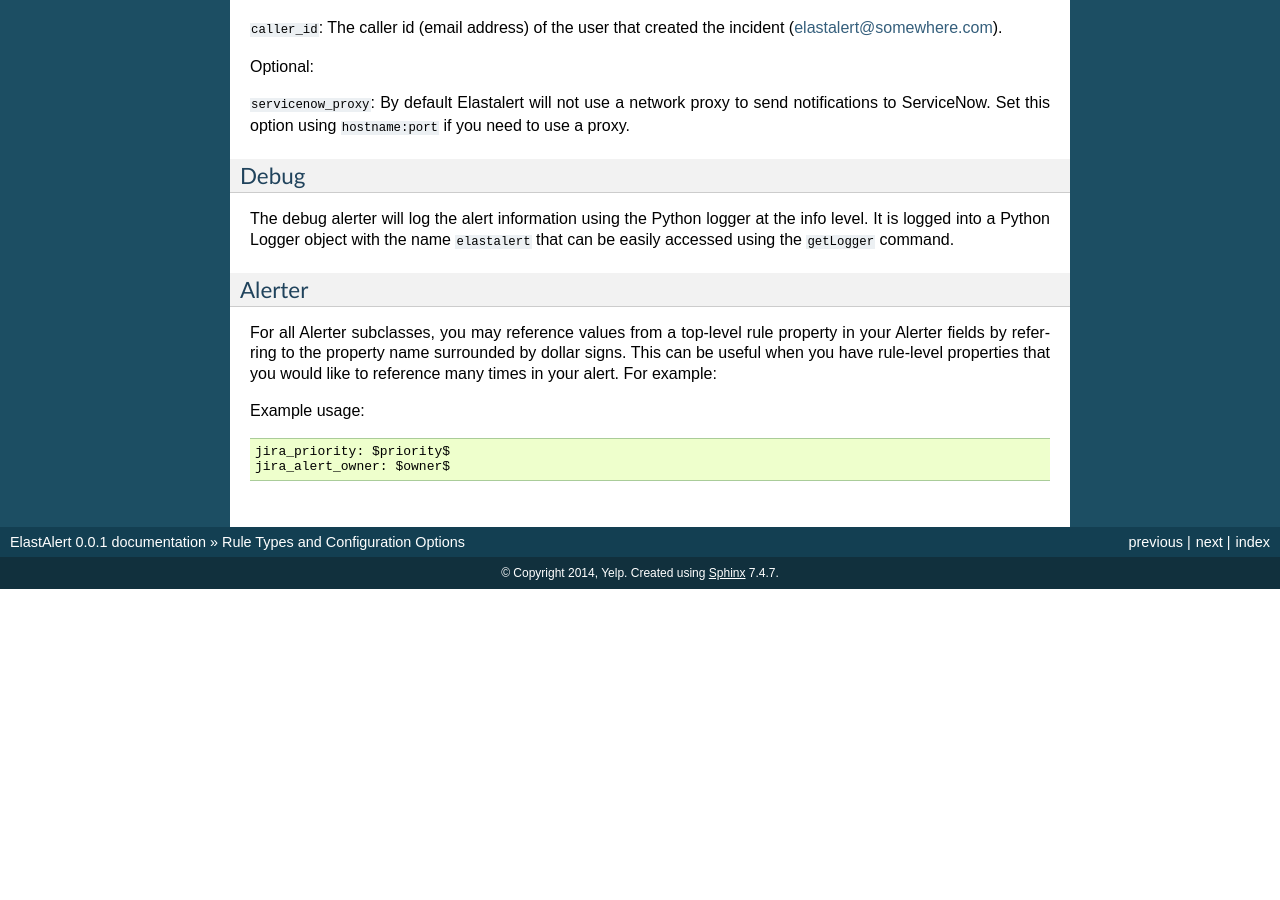
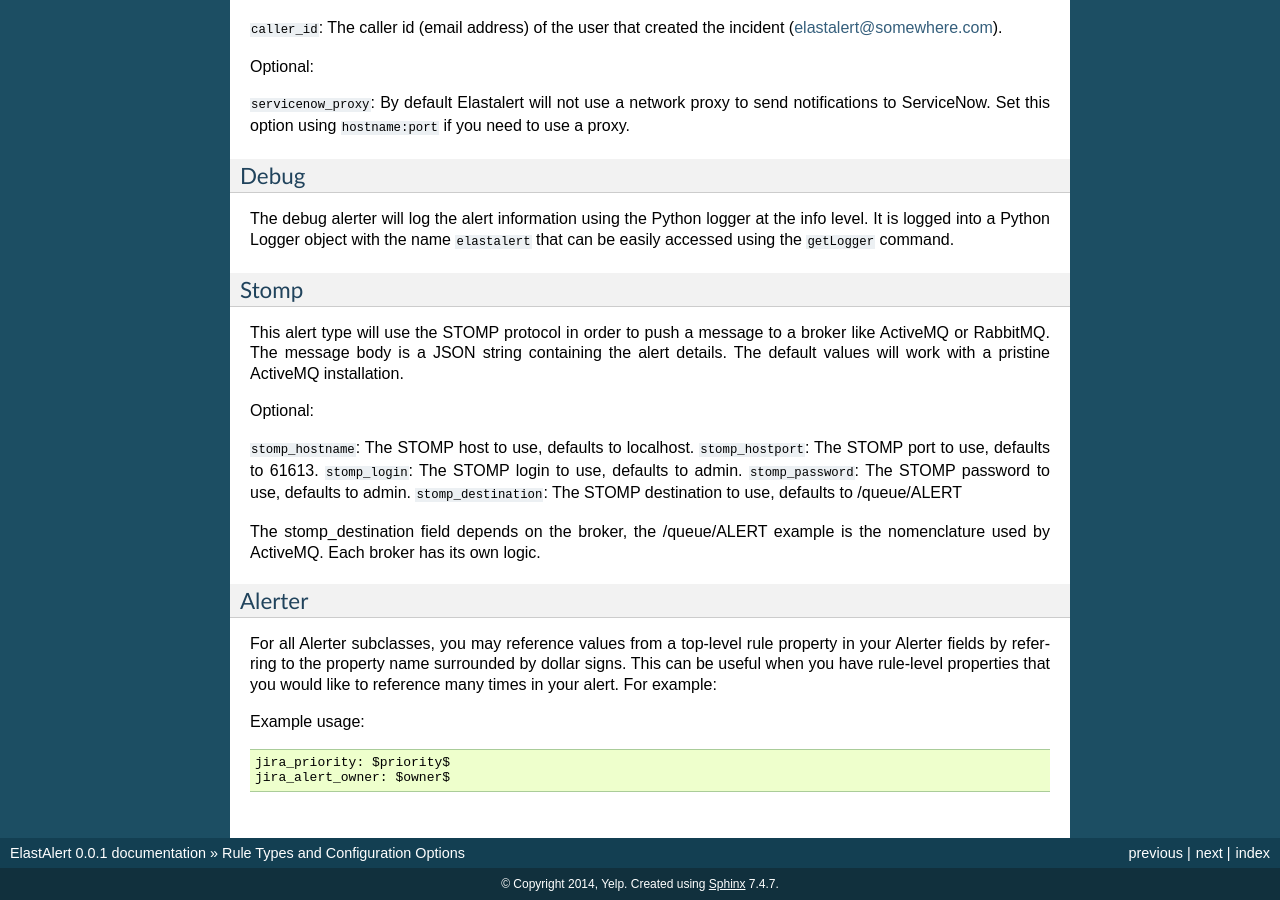
Before and after one commit to Yelp/elastalert, a Sphinx documentation site: the page built from docs/source/ruletypes.rst, in a window 1280 px wide and 900 px high, scrolled down 25930 px. Built offline with Sphinx 7.4.7, drawn with Linux system fonts in a browser that asks for light colours; before the commit the page ends 26519 px from its top, so only the background shows below that.

Commit message:
Doc updated

```diff
--- a/docs/source/elastalert.rst
+++ b/docs/source/elastalert.rst
@@ -40,6 +40,7 @@ Currently, we have support built in for these alert types:
 - Slack
 - Telegram
 - Debug
+- Stomp
 
 Additional rule types and alerts can be easily imported or written. (See :ref:`Writing rule types <writingrules>` and :ref:`Writing alerts <writingalerts>`)
 
--- a/docs/source/ruletypes.rst
+++ b/docs/source/ruletypes.rst
@@ -1318,6 +1318,21 @@ Debug
 
 The debug alerter will log the alert information using the Python logger at the info level. It is logged into a Python Logger object with the name ``elastalert`` that can be easily accessed using the ``getLogger`` command.
 
+Stomp
+~~~~~
+
+This alert type will use the STOMP protocol in order to push a message to a broker like ActiveMQ or RabbitMQ. The message body is a JSON string containing the alert details.
+The default values will work with a pristine ActiveMQ installation.
+
+Optional:
+
+``stomp_hostname``: The STOMP host to use, defaults to localhost.
+``stomp_hostport``: The STOMP port to use, defaults to 61613.
+``stomp_login``: The STOMP login to use, defaults to admin.
+``stomp_password``: The STOMP password to use, defaults to admin.
+``stomp_destination``: The STOMP destination to use, defaults to /queue/ALERT
+
+The stomp_destination field depends on the broker, the /queue/ALERT example is the nomenclature used by ActiveMQ. Each broker has its own logic.
 
 Alerter
 ~~~~~~~
```
